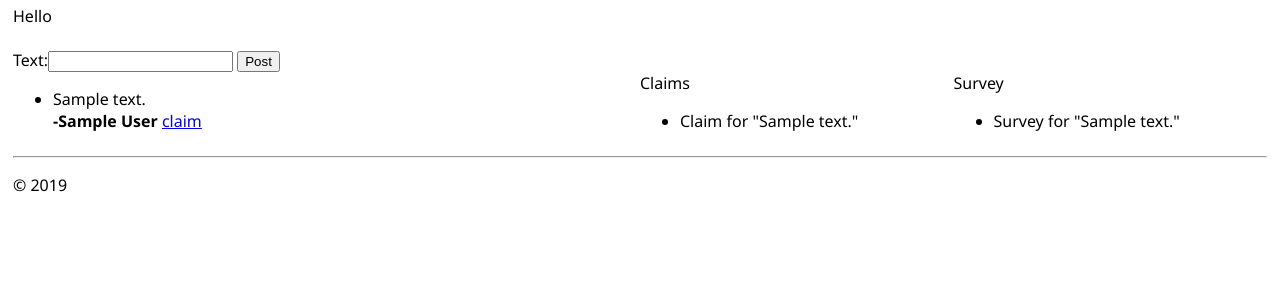
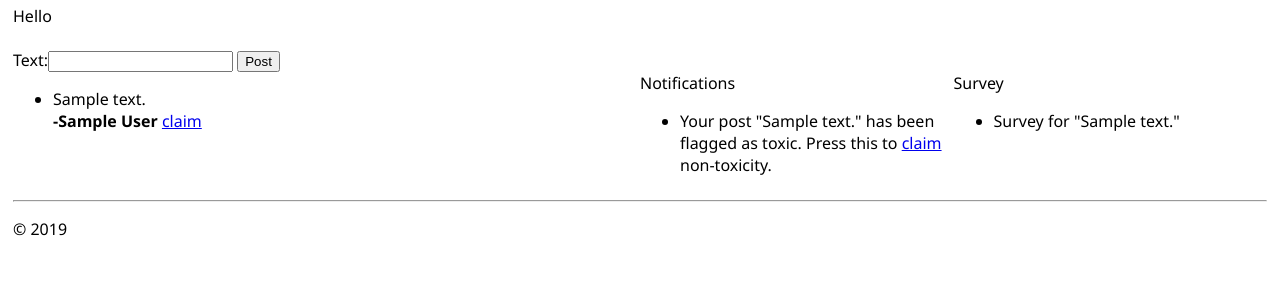
Before and after one commit to phoenix1712/detoxit, a Django app: template aggiehub/templates/aggiehub/home.html in a window 1280 px wide. Shown: the part 47-347 px from the top of the page. Run offline with Django 3.2, Linux system fonts and the light colour scheme; tables that the repository leaves empty hold one stand-in row (values such as "Sample post"); the template is opened without the code that fills it: values that come from a table or form of the project are taken from there, most other values are stand-ins (such as "Sample title", 1, 10 or a date in 2020); data that the repository does not hold is empty; parts of the project's set-up code (start-up, migrations or seed data) failed here and were passed over; some libraries are stand-ins or nearby versions.

Commit message:
notifications done

```diff
--- a/aggiehub/models.py
+++ b/aggiehub/models.py
@@ -12,27 +12,25 @@ class User(models.Model):
 class Post(models.Model):
     user = models.ForeignKey(User, on_delete=models.CASCADE)
     text = models.CharField(max_length=50)
+    score = models.FloatField(default=None)
 
     def __str__(self):
         return self.text
 
     def isToxic(self):
-        return True if self.toxic.score > 0.5 else False
+        return True if self.score > 0.5 else False
 
 
-class Toxic(models.Model):
-    post = models.OneToOneField(
-        Post,
-        on_delete=models.CASCADE,
-        primary_key=True,
-    )
-    score = models.FloatField(default=None)
+# class Toxic(models.Model):
+#     post = models.OneToOneField(
+#         Post,
+#         on_delete=models.CASCADE,
+#         primary_key=True,
+#     )
+#     score = models.FloatField(default=None)
 
-    def __str__(self):
-        return "'{}' has a toxicity score of '{}'".format(self.post, self.score)
-
-    def isToxic(self):
-        return True if self.score > 0.5 else False
+#     def __str__(self):
+#         return "'{}' has a toxicity score of '{}'".format(self.post, self.score)
 
 
 class Claim(models.Model):
@@ -41,9 +39,30 @@ class Claim(models.Model):
     resolved = models.BooleanField(default=False)
 
 
+class Notification(models.Model):
+    CLAIM_TOXIC = 'CLAIM_TOXIC'
+    CLAIM_NONTOXIC = 'CLAIM_NONTOXIC'
+    TOXIC = 'TOXIC'
+    NOTIF_CHOICES = [
+        (CLAIM_TOXIC, 'Claim Toxic'),
+        (CLAIM_NONTOXIC, 'Claim Non-Toxic'),
+        (TOXIC, 'Toxic'),
+    ]
+    user = models.ForeignKey(User, on_delete=models.CASCADE)
+    text = models.CharField(max_length=50)
+    type = models.CharField(
+        max_length=10,
+        choices=NOTIF_CHOICES,
+        default=TOXIC,
+    )
+    notif_id = models.IntegerField()
+    created = models.DateTimeField(auto_now_add=True)
+    updated = models.DateTimeField(auto_now=True)
+
+
 class Survey(models.Model):
+    SCORE_CHOICES = zip(range(1, 6), range(1, 6))
     post = models.ForeignKey(Post, on_delete=models.CASCADE)
     user = models.ForeignKey(User, on_delete=models.CASCADE)
-    SCORE_CHOICES = zip(range(1, 6), range(1, 6))
     score = models.IntegerField(choices=SCORE_CHOICES, blank=True)
     is_completed = models.BooleanField(default=False)
--- a/aggiehub/templates/aggiehub/home.html
+++ b/aggiehub/templates/aggiehub/home.html
@@ -28,16 +28,23 @@ Hello {{user.name}}
         </ul>
     </div>
     <div class="column notifications">
-        <h> Claims </h>
-        <ul id="claims">
-            {% for claim in claims %}
-                <li>Claim for "{{ claim.post }}"</li>
+        <h> Notifications </h>
+        <ul id="notifications">
+            {% for notification in notifications %}
+                {% if notification.type == "CLAIM_TOXIC" or notification.type == "CLAIM_NONTOXIC" %}
+                    <li>You have claimed the post "{{ notification.text }}" as {% if notification.type == "CLAIM_TOXIC" %} toxic {% else %} non-toxic {%endif%} and it is under review.</li>
+                {% else %}
+                    <li>
+                        Your post "{{ notification.text }}" has been flagged as toxic.
+                        Press this to <a id="{{ notification.notif_id}}" class="removeOrClaim" href="http://www.google.com">claim</a> non-toxicity.
+                    </li>
+                {% endif %}
             {% endfor %}
         </ul>
     </div>
     <div class="column notifications">
         <h> Survey </h>
-        <ul id="claims">
+        <ul id="surveys">
             {% for survey in surveys %}
                 <li>Survey for "{{ survey.post }}"</li>
             {% endfor %}
--- a/aggiehub/templates/aggiehub/layout.html
+++ b/aggiehub/templates/aggiehub/layout.html
@@ -46,12 +46,15 @@
                 dataType: 'json',
                 success: function (data) {
                     if (data.success) {
-                        debugger;
                         if(action == "claim"){
                             if(data.exists) {
                                 alert("Already Claimed!!!");
                             } else {
-                                $("#claims").append('<li> Claim for "' + data.post + '"</li>');
+                                claimType = "toxic"
+                                if(data.claimType == "CLAIM_NONTOXIC") {
+                                    claimType = "non-toxic"
+                                }
+                                $("#notifications").prepend('<li> You have claimed the post "' + data.post + '" as ' + claimType + ' and it is under review.</li>');
                             }
                         } else {
                             $("#"+id).parent().remove()
```
Also changed, not shown: aggiehub/views.py (+19 -22 lines), toxicdetector/predict.py (+22 -13 lines).
